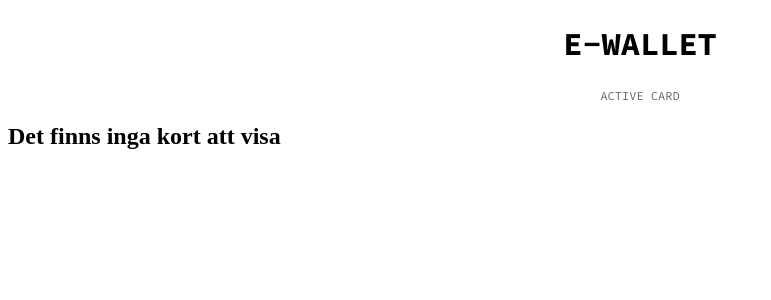
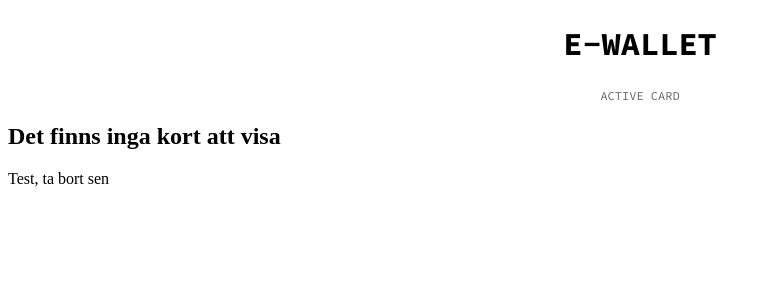
Before and after one commit to abergstream/gruppuppgift---e-wallet, a React (Vite) app: page / in a window 1280 px wide. Shown: the top 300 px of the page, without its empty margins (0-771 px from the left). Built offline with nearby package versions, Linux system fonts and the light colour scheme; a web font is replaced by a local one.

Commit message:
Added test

```diff
--- a/src/pages/EWallet.jsx
+++ b/src/pages/EWallet.jsx
@@ -7,6 +7,7 @@ const EWallet = () => {
     <>
       <Top title={"e-wallet"} subheading={"Active Card"} />
       <Card />
+      Test, ta bort sen
     </>
   );
 };
```
